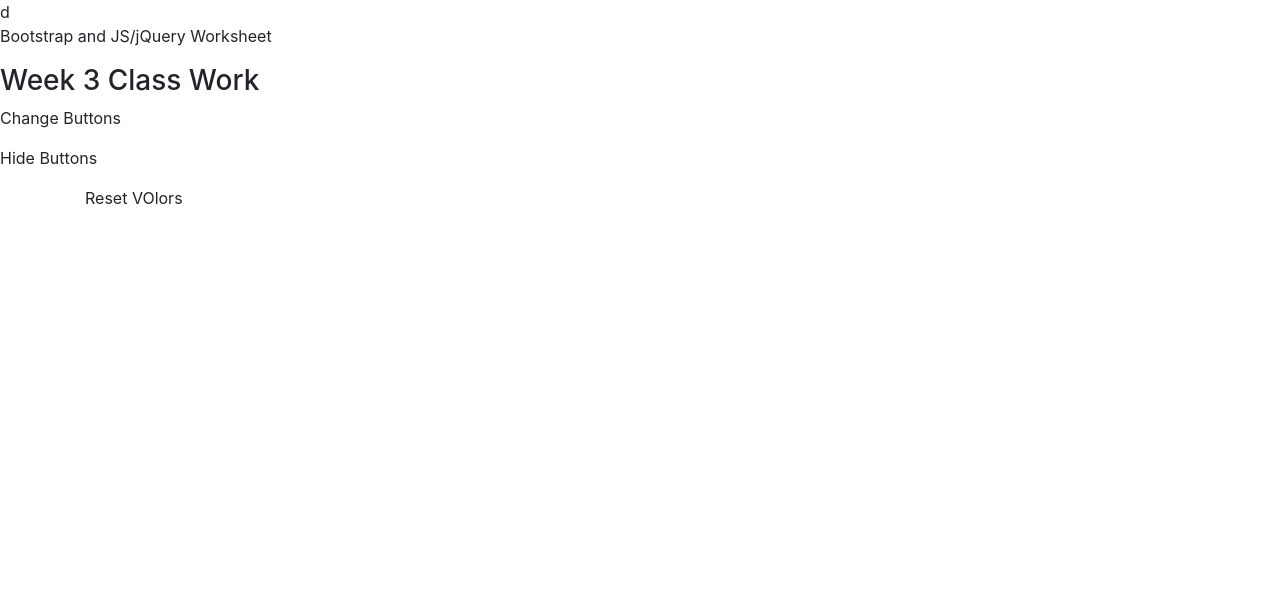
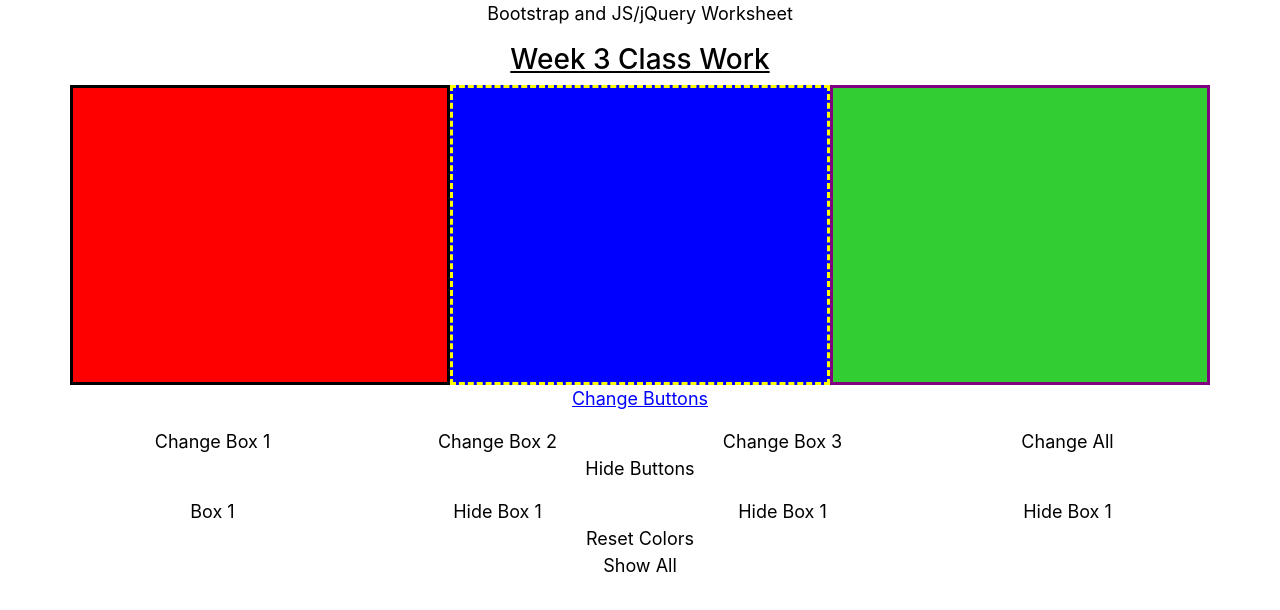
Before and after one commit to 360klacy/boot-js-tcpLacy, a plain HTML site: page index.html in a window 1280 px wide. Drawn offline with nearby package versions, Linux system fonts and the light colour scheme.

Commit message:
added css and js

```diff
--- a/css/style.css
+++ b/css/style.css
@@ -0,0 +1,55 @@
+body{
+    text-align: center;
+    color: #000;
+    font-size: 18px;
+}
+
+h3{
+    text-decoration: underline;
+}
+
+.boxesRow{
+    height: 300px;
+}
+
+.boxesRow div{
+    height: 100%;
+}
+
+.firstDiv{
+    background: red;
+    border: 3px solid #000;
+}
+
+.firstDivNew{
+    background: pink;
+    border: 5px solid orange;
+}
+
+
+.secondDiv{
+    background: blue;
+    border: 3px dashed yellow;
+}
+
+.secondDivNew{
+    background: purple;
+    border: pink;
+}
+
+.thirdDiv{
+    background: limegreen;
+    border: 3px solid purple;
+}
+
+.changeTitle{
+    color: blue;
+    text-decoration: underline;
+}
+
+.hide
+
+.rowBtns span{
+    background: #e5e5e5;
+    padding: 5px 10px;
+}
--- a/index.html
+++ b/index.html
@@ -3,12 +3,12 @@
 <head>
     <meta charset="UTF-8">
     <meta name="viewport" content="width=device-width, initial-scale=1.0">
-    <title>Document</title>
+    <title>Bootsrap & jQuery HW</title>
 
     <link rel="stylesheet" href="https://stackpath.bootstrapcdn.com/bootstrap/4.3.1/css/bootstrap.min.css" integrity="sha384-ggOyR0iXCbMQv3Xipma34MD+dH/1fQ784/j6cY/iJTQUOhcWr7x9JvoRxT2MZw1T" crossorigin="anonymous">
 
 
-    <link rel="stylesheet" href="css/style.css">d
+    <link rel="stylesheet" href="css/style.css">
 
 </head>
 <body>
@@ -21,7 +21,7 @@
                 <div class="col firstDiv">
 
                 </div>
-                <div class="col seconcDiv">
+                <div class="col secondDiv">
 
                 </div>
                 <div class="col thirdDiv">
@@ -34,14 +34,14 @@
         <p class="changeTitle">Change Buttons</p>
 
         <div class ="container">
-            <div class="row">
-                <div class="col changeBtn1">
+            <div class="row rowBtns">
+                <div class="col changeBtn1"><span>Change Box 1</span>
                 </div>
-                <div class="col changeBtn2">
+                <div class="col changeBtn2"><span>Change Box 2</span>
                 </div>
-                <div class="col changeBtn3">
+                <div class="col changeBtn3"><span>Change Box 3</span>
                 </div>
-                <div class="col changeAllBtn">
+                <div class="col changeAllBtn"><span>Change All</span>
                 </div>
             </div>
         </div>
@@ -49,24 +49,28 @@
 
         <div class ="container">
             <div class="row">
-                <div class="col hideBox1">
+                <div class="col hideBox1"><span> Box 1</span>
                 </div>
-                <div class="col hideBox2">
+                <div class="col hideBox2">Hide Box 1
                 </div>
-                <div class="col hideBox3">
+                <div class="col hideBox3">Hide Box 1
                 </div>
-                <div class="col hideAllBtn">
+                <div class="col hideAllBtn">Hide Box 1
                 </div>
             </div>
         </div>
 
 
         <div class="container">
-            <div class="row">
+            <div class="rowBtns">
                 <div class="col">
-                    <span class class="resetColors">Reset VOlors</span>
+                    <span class="resetColors">Reset Colors</span>
+                </div>
+                <div class="col-6">
+
                 </div>
                 <div class="col">
+                    <span class="showAllBoxes">Show All</span>
 
                 </div>
             </div>
@@ -74,5 +78,7 @@
         <script src="https://code.jquery.com/jquery-3.3.1.slim.min.js" integrity="sha384-q8i/X+965DzO0rT7abK41JStQIAqVgRVzpbzo5smXKp4YfRvH+8abtTE1Pi6jizo" crossorigin="anonymous"></script>
         <script src="https://cdnjs.cloudflare.com/ajax/libs/popper.js/1.14.7/umd/popper.min.js" integrity="sha384-UO2eT0CpHqdSJQ6hJty5KVphtPhzWj9WO1clHTMGa3JDZwrnQq4sF86dIHNDz0W1" crossorigin="anonymous"></script>
         <script src="https://stackpath.bootstrapcdn.com/bootstrap/4.3.1/js/bootstrap.min.js" integrity="sha384-JjSmVgyd0p3pXB1rRibZUAYoIIy6OrQ6VrjIEaFf/nJGzIxFDsf4x0xIM+B07jRM" crossorigin="anonymous"></script>
-</body>
+
+        <script src="js/script.js"></script>
+    </body>
 </html>
--- a/js/script.js
+++ b/js/script.js
@@ -0,0 +1,28 @@
+$(".changeBtn1").click(function(){
+    console.log("working click");
+
+    $(".firstDiv").addClass("firstDivNew");
+})
+
+$(".changeBtn2").click(function(){
+    console.log("working click 2");
+
+    $(".secondDiv").css("background", "yellow");
+    $(".secondDiv").css("border-color", "blue");
+})
+
+$(".changeBtn3").click(function(){
+    console.log("working click 3");
+
+    $(".thirdDiv").css("background", "orange");
+    $(".thirdDiv").css("border-color", "purple");
+})
+
+$(".changeAllBtn").click(function(){
+    console.log("working click all");
+
+    $(".firstDiv").addClass("changeAllColors");
+})
+
+
+// document.getElementsByClassName(changeBtn1);
```
Also changed, not shown: 1 other file.
